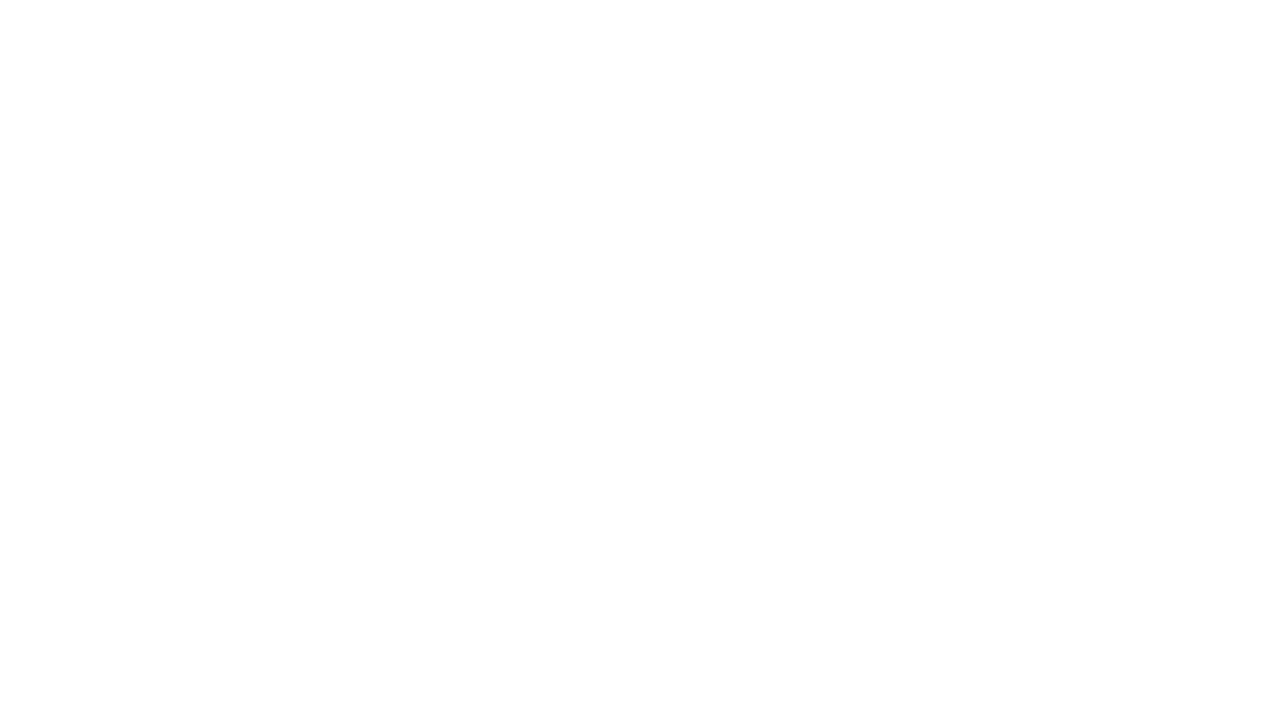
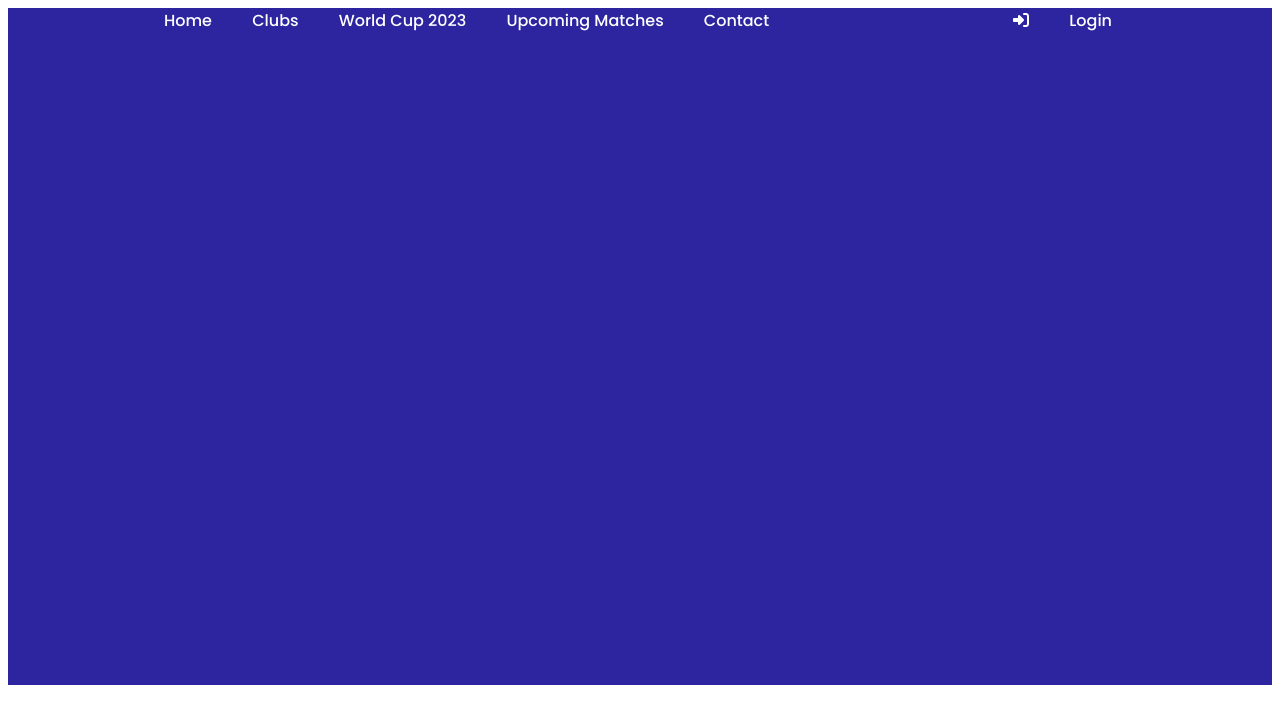
Before and after one commit to banglapress/responsive-football-fiesta, a plain HTML site: page index.html in a window 1280 px wide. Drawn offline with Linux system fonts and the light colour scheme.

Commit message:
header area added

```diff
--- a/index.html
+++ b/index.html
@@ -6,11 +6,29 @@
     <meta http-equiv="X-UA-Compatible" content="IE=edge">
     <meta name="viewport" content="width=device-width, initial-scale=1.0">
     <title>Football Fiesta</title>
+    <script src="https://kit.fontawesome.com/c5090bc807.js" crossorigin="anonymous"></script>
+    <link rel="shortcut icon" href="images/favicon.png" type="image/x-icon">
+    <link rel="stylesheet" href="styles/nav.css">
+    <link rel="stylesheet" href="styles/style.css">
 
 </head>
 
 <body>
-
+    <header>
+        <nav>
+            <span>
+                <a href="">Home</a>
+                <a href="">Clubs</a>
+                <a href="">World Cup 2023</a>
+                <a href="">Upcoming Matches</a>
+                <a href="">Contact</a>
+            </span>
+            <span>
+                <a href=""><i class="fas fa-sign-in-alt"></i></a>
+                <a href="">Login</a>
+            </span>
+        </nav>
+    </header>
 
 </body>
 
--- a/styles/nav.css
+++ b/styles/nav.css
@@ -0,0 +1,21 @@
+/* header */
+        header{
+            background-color: #2D25A0;
+            max-width: 1440px; /* it has to be changed later// */
+            height: 677px;
+        }
+        nav {
+            display: flex;
+            justify-content: space-between;
+            margin-left: 156px;
+            margin-right: 124px;
+        }
+
+        nav a {
+            text-decoration: none;
+            color: black;
+            font-size: 16px;
+            font-weight: 500;
+            margin-right: 36px;
+            color: white;
+        }
--- /dev/null
+++ b/styles/style.css
@@ -0,0 +1,7 @@
+/* fonts */
+@import url('https://fonts.googleapis.com/css2?family=Poppins:wght@500&display=swap');
+
+/* common styles or utilities */
+body{
+    font-family: 'Poppins', sans-serif;
+}
```
Also changed, not shown: images/favicon.png (added).
